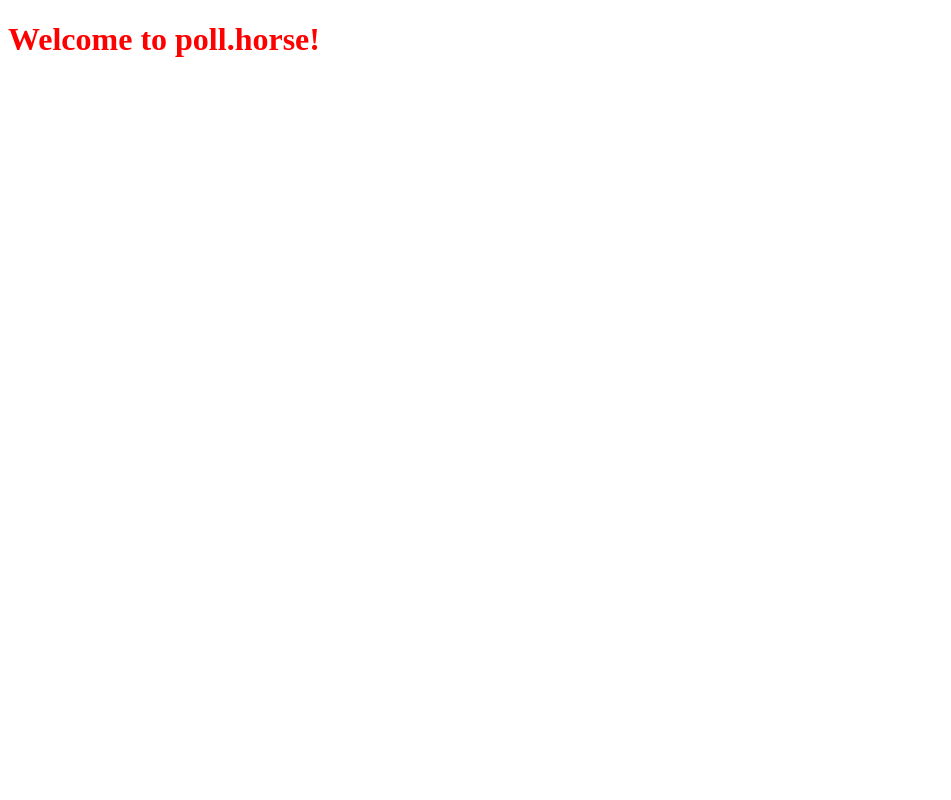
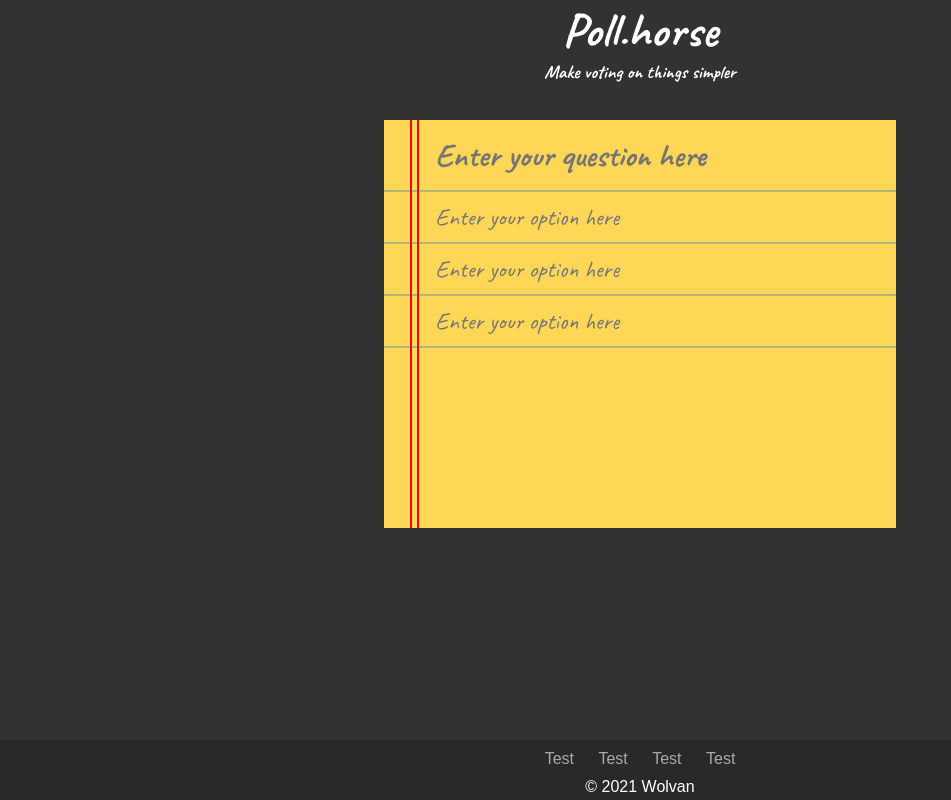
Before and after one commit to Wolvan/poll.horse, a website: page frontend/html/index.html in a window 1280 px wide. Shown: the whole page, without its empty margins (0-951 px from the left). Drawn offline with Linux system fonts and the light colour scheme.

Commit message:
Begin designing the UI

```diff
--- a/frontend/html/index.html
+++ b/frontend/html/index.html
@@ -4,9 +4,44 @@
     <meta charset="UTF-8">
     <meta name="viewport" content="width=device-width, initial-scale=1.0">
     <title>{{ TITLE }}</title>
+    <link rel="preconnect" href="https://fonts.googleapis.com">
+    <link rel="preconnect" href="https://fonts.gstatic.com" crossorigin>
+    <link href="https://fonts.googleapis.com/css2?family=Caveat:wght@400;500;700&display=swap" rel="stylesheet">
     <link rel="stylesheet" href="/static/css/main.css">
 </head>
 <body>
-    <h1>Welcome to poll.horse!</h1>
+    <header>
+        <h1>Poll.horse</h1>
+        <h3>Make voting on things simpler</h3>
+    </header>
+    <main>
+        <section class="notepad">
+            <div class="notepad-border"></div>
+            <section class="poll-title">
+                <input type="text" maxlength="300" placeholder="Enter your question here">
+            </section>
+            <section class="poll-options">
+                <div class="poll-option">
+                    <input type="text" maxlength="300" placeholder="Enter your option here">
+                </div>
+                <div class="poll-option">
+                    <input type="text" maxlength="300" placeholder="Enter your option here">
+                </div>
+                <div class="poll-option">
+                    <input type="text" maxlength="300" placeholder="Enter your option here">
+                </div>
+            </section>
+            <section class="poll-footer"></section>
+        </section>
+    </main>
+    <footer>
+        <ul>
+            <li><a href="" target="_blank">Test</a></li>
+            <li><a href="" target="_blank">Test</a></li>
+            <li><a href="" target="_blank">Test</a></li>
+            <li><a href="" target="_blank">Test</a></li>
+        </ul>
+        <div class="copyright">© 2021 Wolvan</div>
+    </footer>
 </body>
 </html>
--- a/frontend/static/css/main.css
+++ b/frontend/static/css/main.css
@@ -1,3 +1,115 @@
-h1 {
-    color: red;
+* {
+    margin: 0;
+    padding: 0;
 }
+
+body {
+    width: 100vw;
+    height: 100vh;
+    overflow-x: hidden;
+    overflow-y: scroll;
+    background-color: #323232;
+    font-family: 'Caveat', cursive;
+}
+
+input[type="text"] {
+    width: 100%;
+    height: 100%;
+    border: none;
+    background-color: transparent;
+    color: #323232;
+    font-size: 1.5em;
+    outline: none;
+    font-family: 'Caveat', cursive;
+}
+
+/* #region Header */
+header {
+    width: 100%;
+    height: 60px;
+    text-align: center;
+    color: #fff;
+}
+header h1 {
+    font-size: 3em;
+}
+/* #endregion Header */
+
+/* #region Main */
+main {
+    min-height: calc(100% - 60px - 120px - 60px);
+    position: relative;
+    padding-bottom: 120px;
+}
+/* #region notepad */
+main .notepad {
+    position: relative;
+    top: 60px;
+    width: 40%;
+    background-color: #ffd756;
+    margin-left: auto;
+    margin-right: auto;
+}
+main .notepad .poll-title {
+    height: 70px;
+}
+main .notepad .poll-title input {
+    font-size: 2em;
+    font-weight: bold;
+}
+main .notepad .poll-option {
+    height: 50px;
+}
+main .notepad .poll-title,
+main .notepad .poll-option {
+    border-bottom: 2px solid #b1b874;
+}
+main .notepad .poll-footer {
+    height: 180px;
+}
+main .notepad .poll-title,
+main .notepad .poll-option,
+main .notepad .poll-footer {
+    padding-left: 10%;
+    padding-right: 5px;
+    width: calc(90% - 5px);
+}
+
+main .notepad-border {
+    position: absolute;
+    left: 5%;
+    height: 100%;
+    width: 5px;
+    border-left: 2px solid red;
+    border-right: 2px solid red;
+}
+/* #endregion notepad */
+
+/* #endregion Main */
+/* #region Footer */
+footer {
+    background-color: #292929;
+    width: 100%;
+    height: 60px;
+    font-family: Arial, sans-serif;
+}
+footer ul {
+    text-align: center;
+    list-style-type: none;
+}
+footer ul li {
+    display: inline-block;
+    padding: 10px;
+}
+footer ul li a {
+    color: #a9a9a9;
+    text-decoration: none;
+}
+footer ul li a:hover {
+    color: #c3c3c3;
+}
+footer .copyright {
+    text-align: center;
+    color: #fff;
+}
+/* #endregion Footer */
```
